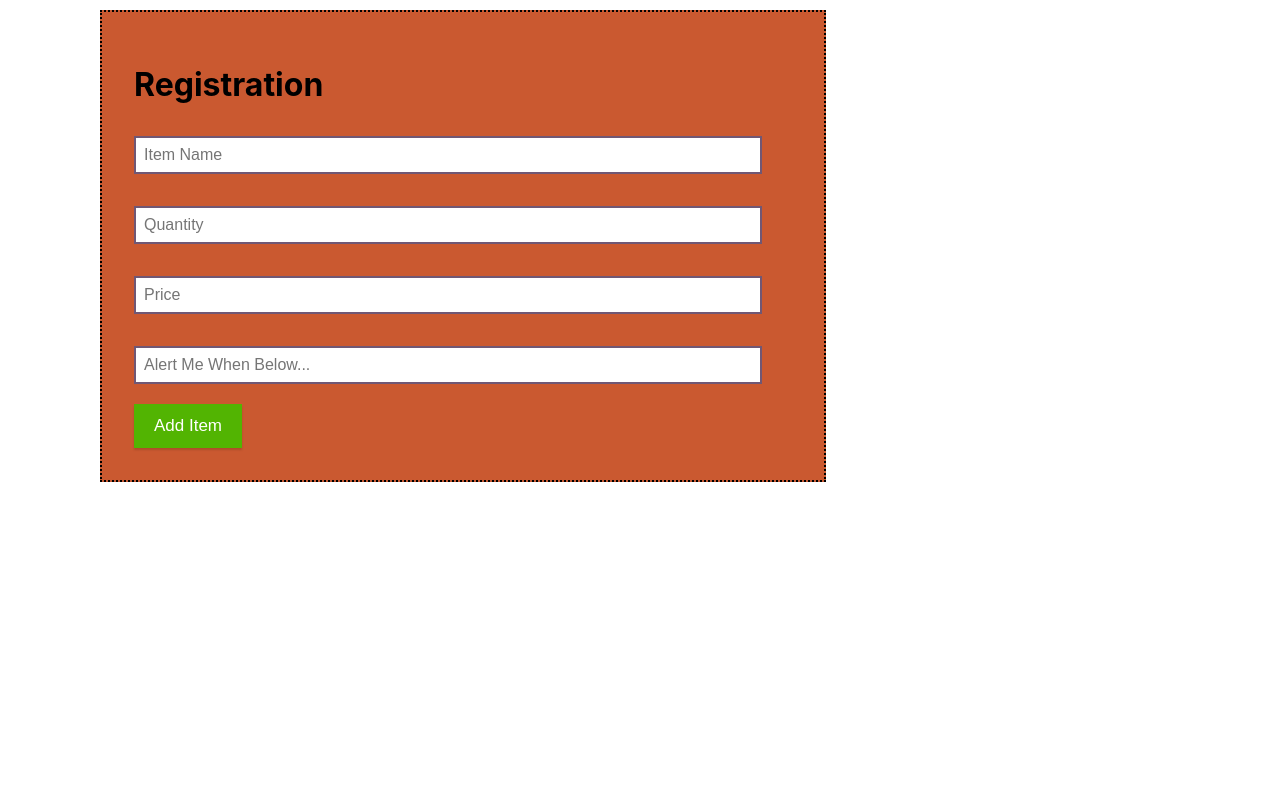
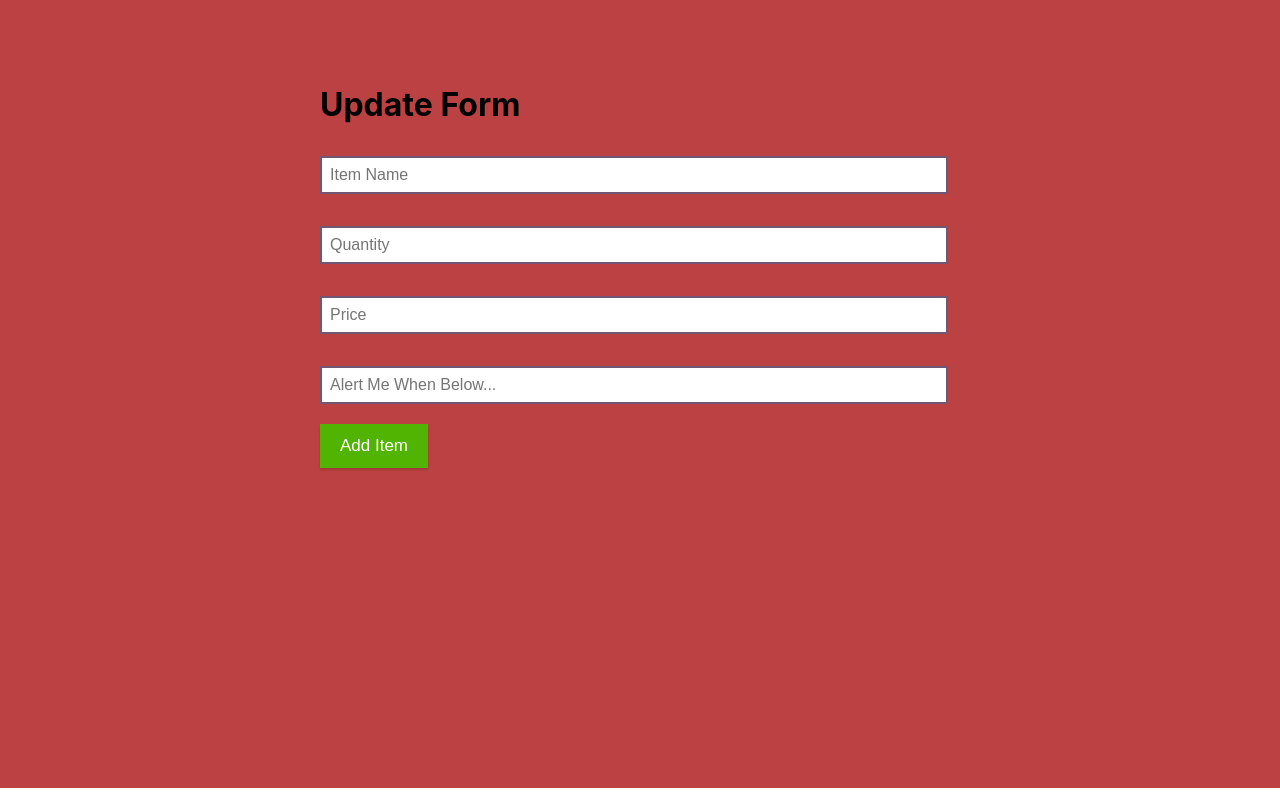
Before and after one commit to Build-Week-I-ll-Serve-Soup/front-end, a React (Create React App) app in the folder soup/: page /add in a window 1280 px wide. Built offline with nearby package versions, Linux system fonts and the light colour scheme; sample sign-in values are in the browser's storage.

Commit message:
touch up

```diff
--- a/soup/src/Component/InventoryUpdateForm.js
+++ b/soup/src/Component/InventoryUpdateForm.js
@@ -4,14 +4,9 @@ import styled from "styled-components"
 
 const StyledDiv = styled.div`
     width: 50%;
-    margin-left: 100px;
-    padding: 32px;
-    padding-right: 50px;
-    font-weight: bold;
-    background-color: #CA5930;
-    border: 2px dotted black;
-    margin-bottom:15px;
-    margin-top:10px;
+    padding:25%;
+    background-color: #BB4142;
+    padding-top:5%;
 `
 const StyledButton = styled.button`
     max-width: 150px;
@@ -73,7 +68,7 @@ const InvForm = (props) => {
   return (
     <>
     <StyledDiv>
-    <h1>Registration</h1>
+    <h1>Update Form</h1>
       <form onSubmit={addItem}>
         <input
         type="text"
```
Also changed, not shown: soup/src/Component/RegisterStyle.css (+7 -0 lines).
